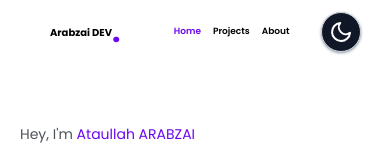
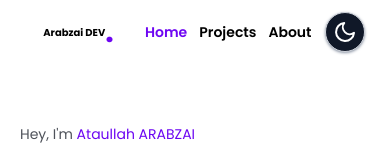
Before and after one commit to ataullaharabzai/Portfolio-website, a React (Vite) app: page / in a window 390 px wide. Shown: the top 155 px of the page. Built offline with nearby package versions, Linux system fonts and the light colour scheme.

Commit message:
bug fixed

```diff
--- a/src/Header/Navebar.jsx
+++ b/src/Header/Navebar.jsx
@@ -17,7 +17,7 @@ function Navebar() {
           .
         </span>
       </NavLink>
-      <nav className="list-none w-full text-[9px] md:text-[20px] max-w-70 flex justify-center sm:justify-around gap-3 items-center">
+      <nav className="list-none w-full text-[14px] md:text-[20px] max-w-70 flex justify-center sm:justify-around gap-3 items-center">
         <li>
           <NavLink
             to="/"
```
